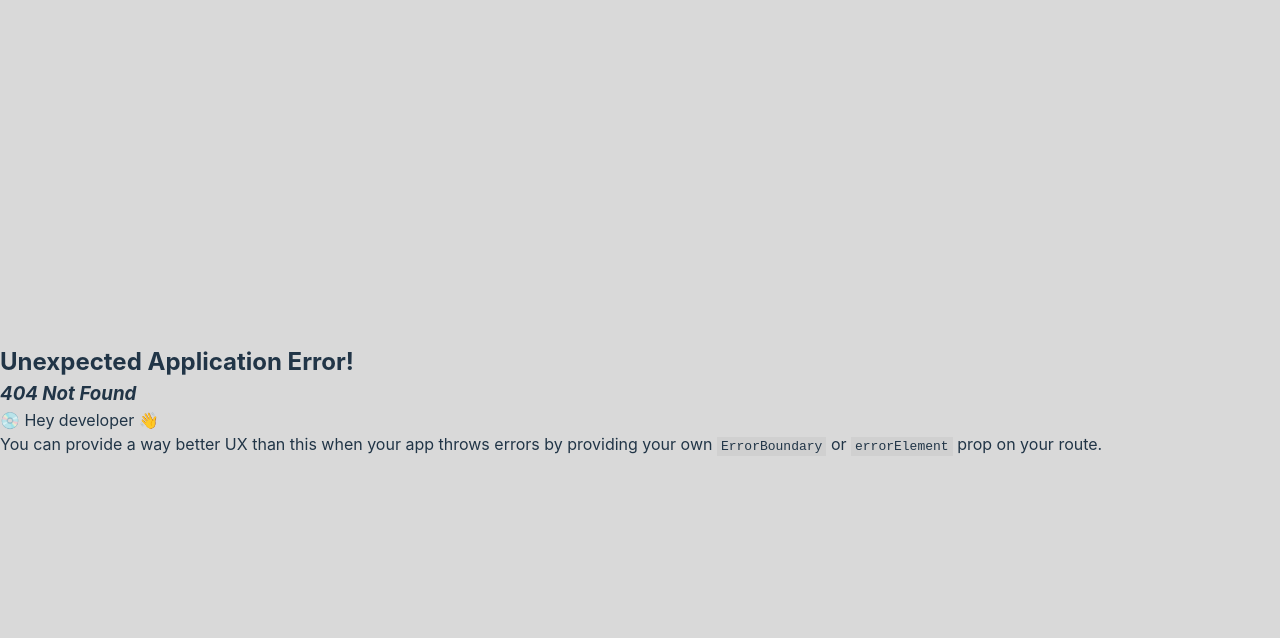
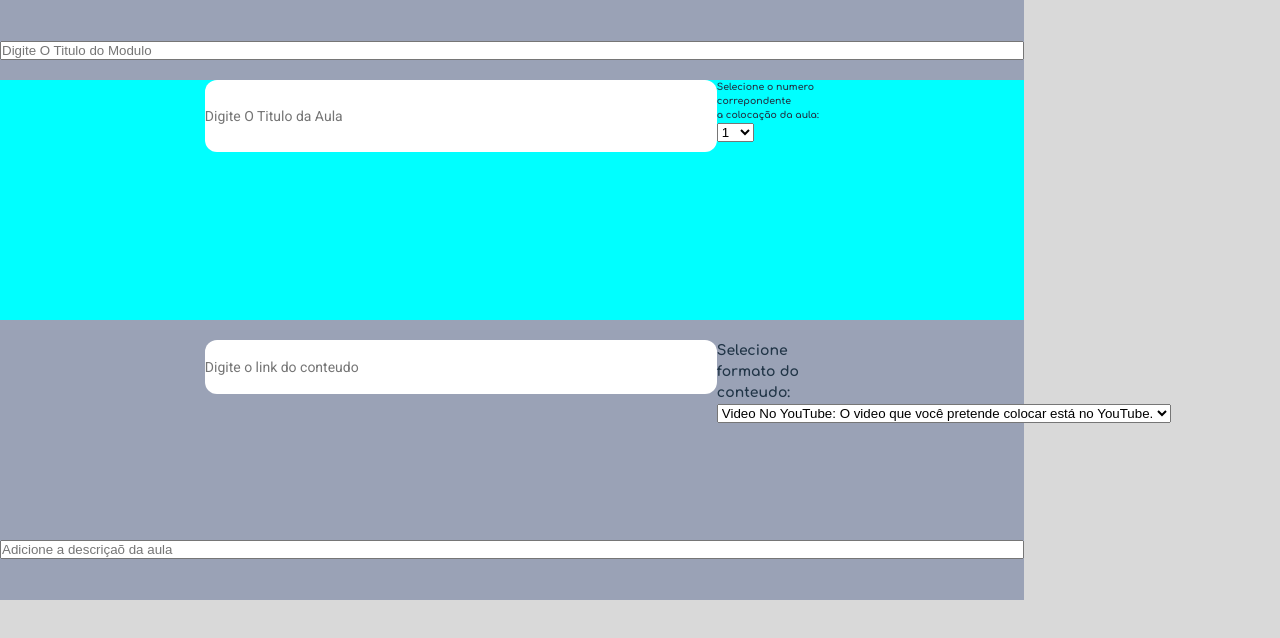
Before and after one commit to AlisonMartinss/Path-Directory---Front, a React (Vite) app in the folder PathDirectory/: page /loby/path in a window 1280 px wide. Before the commit this address had no page. Shown: the top 638 px of the page. Built offline with nearby package versions, Linux system fonts and the light colour scheme.

Commit message:
Trabalhando no form de criação do curso

```diff
--- a/PathDirectory/src/App.jsx
+++ b/PathDirectory/src/App.jsx
@@ -4,6 +4,7 @@ import Login from '../src/Pages/Login/Login'
 import Loby from '../src/Pages/Loby/Loby'
 import StarButton from './Pages/FunçõesGlobais/favorito/favorito'
 import Curso from './Pages/curso/curso'
+import Path from '../src/Pages/Path/Path'
 
 
 /* ROTAAS */
@@ -21,6 +22,7 @@ createBrowserRouter(createRoutesFromElements(
   <Route path="/loby" element={<Loby/>}/>
   <Route path="/star" element={<StarButton/>}/>
   <Route path="/loby/curso" element={<Curso/>}/>
+  <Route path="/loby/path" element={<Path/>}/>
 
 </Route>
 ))
--- a/PathDirectory/src/Pages/Curso/curso.css
+++ b/PathDirectory/src/Pages/Curso/curso.css
@@ -48,10 +48,6 @@ main{
 
     flex-grow: 1;
     overflow-y: auto;
-
-
-
-
 }
 
 .lateral_conteudo{
--- a/PathDirectory/src/Pages/Loby/Loby.css
+++ b/PathDirectory/src/Pages/Loby/Loby.css
@@ -11,42 +11,61 @@
 
 
     width: 100vw;
-    height: 99vh;
+    height: 100vh;
     overflow-x: hidden;
     overflow-y: hidden;
 
 }
 
-.cabecalho_o{
+.header_loby{
     display: flex;
     justify-content: center;
-    align-items: center;
+    flex-direction: column;
+    align-items: flex-start;
+    justify-content: center;
 
-   position: relative;
+    background-color: #ff5100;
 
-    margin-top: 0.5%;
+    width: 100%;
+    height: 8%;
 
-    height: 6.5%;
-    width: 25%;
+
+
 }
 
-.searchButton{
+.cabecalho_home_jr{
+    width: 100%;
+    height: 50%;
 
-    position: absolute;
-    left: 102%;
-    top: 10%;
-    border-radius: 50%;
 
+}
+
+.cabecalho_o{
+    position: relative;
 
 
     display: flex;
     justify-content: center;
     align-items: center;
+    gap: 10px;
 
-    background-color: #8791AB;
-    width: 50px;
-    height: 50px;
+
+
+    margin-top: 0.5%;
+
+    height: 6.5%;
+    width: 35%;
 }
+
+
+main{
+    width:100%;
+    height: 85%;
+}
+
+
+
+
 
 .searchButton_jr{
     background: none;
@@ -66,13 +85,14 @@
 .searchArea{
 
 background-color: rgb(177, 177, 177);
-width: 100%;
+width: 70%;
 height: 100%;
 
 padding-left: 1%;
 
-border-radius: 12px;
+border-radius: 20px;
 border: none;
+outline: none;
 
 font-family: "Roboto", system-ui;
 font-weight: 400;
@@ -80,14 +100,10 @@ font-style: normal;
 
 
 font-size: 15px;
+
 }
 
 
-
-main{
-    width: 100%;
-    height: 100%;
-}
 
 .listagem{
 
@@ -95,7 +111,7 @@ main{
     width:50% ;
     height: 65%;
 
-    padding-left: 7%;
+    padding-left: 5%;
     padding-top: 5%;
 
     display: flex;
@@ -154,15 +170,14 @@ main{
 
 .perfil{
 
-    display: flex;
-    justify-content: center;
-    flex-direction: column;
+display: flex;
+justify-content: center;
+flex-direction: column;
 
-    width: 28%;
-    height: 60%;
+width: 28%;
+height: 60%;
 
-    margin-left: 65%;
-    margin-top: -30%;
+margin-left:18% ;
 
 
 }
--- a/PathDirectory/src/Pages/Loby/Loby.jsx
+++ b/PathDirectory/src/Pages/Loby/Loby.jsx
@@ -8,15 +8,7 @@ import '../../../public/Midias/lupa.png'
 function Loby () {
     return(
     <div className="all">
-        <header className="cabecalho_home"><Home2/></header>
-
-        <form className="cabecalho_o">
-            <input className="searchArea" type="text" placeholder="funciona?" id="pesquisa"/>
-            <div className="searchButton">
-                <button className="searchButton_jr"  type="submit"><img className="icone_lupa" src="../../../public/Midias/lupa.png" alt="" /></button>
-            </div>
-        </form>
-
+        <header className="header_loby"><Home2/></header>
 
         <main className="main">
 
--- a/PathDirectory/src/Pages/Login/Login.css
+++ b/PathDirectory/src/Pages/Login/Login.css
@@ -1,22 +1,57 @@
 @import url('https://fonts.googleapis.com/css2?family=Comfortaa:wght@300..700&family=Roboto:ital,wght@0,100;0,300;0,400;0,500;0,700;0,900;1,100;1,300;1,400;1,500;1,700;1,900&family=Urbanist:ital,wght@0,100..900;1,100..900&display=swap');
 
-*{
+
+.allLogin{
+    width: 100vw;
+    height: 100vh;
+
+    display: flex;
     margin: 0;
     padding: 0;
+    overflow-x: hidden;
+    overflow-y: hidden;
+
+    flex-direction: column;
+    justify-content: center;
+    align-items: center;
+    align-content: center;
+
+}
+
+.headerLogin{
+    width: 100%;
+    height: 8%;
+
+    display: flex;
+    justify-content: center;
+    align-items: center;
+    align-content: center;
+}
+
+.mainLogin{
+    display: flex;
+    justify-content: center;
+    align-items: center;
+    align-content: center;
+
+
+    background-color: #032885;
+    width: 100%;
+    height:100%;
+
 
 }
 
 .form{
 
-    width: 50%;
+    width: 60%;
+    height: 60%;
+
 
     display: flex;
-    flex-direction: column;
     justify-content: center;
-
-    position: absolute;
-    left: 43%;
-    top: 20%;
+    align-items: center;
+    align-content: center;
 
 }
 
@@ -24,16 +59,14 @@
     display: flex;
     flex-direction: column;
     justify-content: center;
+    align-items: center;
 
-    background-color: #8791AB;
+    background-color: #0ac335;
 
     width: 28%;
+    height: 100%;
 
-    gap: 40px;
-    padding-top: 10%;
-    padding-left: 2.4%;
-    padding-right: 3%;
-    padding-bottom: 11%;
+    gap: 20px;
 
     border-radius: 39px
 
@@ -43,8 +76,9 @@
     display: flex;
     flex-direction: column;
     justify-content: center;
+    align-items: center;
 
-    width: 5%;
+    width: 70%;
 
     gap: 5px;
 }
@@ -53,7 +87,7 @@
 
     background-color: #D9D9D9;
 
-    width: 265px;
+    width: 115%;
     height: 50px;
 
     border-radius: 12px;
@@ -70,10 +104,6 @@
 }
 
 .inside_entrar{
-    padding-top: 7%;
-    padding-bottom: 7%;
-    padding-left: 21%;
-    padding-right: 21%;
 
     border-radius: 10px;
     border: none;
@@ -90,10 +120,6 @@
 
 }
 
-.entrar_b{
-
-    margin-left: 25%;
-}
 
 .esqueceu{
 
@@ -104,8 +130,6 @@
 
     color: #ffffff;
 
-    padding-left: 25%;
-
     font-size: 14px;
 
 
--- a/PathDirectory/src/Pages/Login/Login.jsx
+++ b/PathDirectory/src/Pages/Login/Login.jsx
@@ -4,9 +4,9 @@ import '../FunçõesGlobais/Botão/Botao.css'
 
 function Login () {
     return(
-<div >
-    <header><Home2 n2={"Home"} L2={"http://localhost:5173"} n3={"Central De Ajuda"}/></header>
-    <main>
+<div className='allLogin'>
+    <header className="headerLogin"><Home2 n2={"Home"} L2={"http://localhost:5173"} n3={"Central De Ajuda"}/></header>
+    <main className="mainLogin">
         <div className="form">
             <form className="form_form"  action="">
                 <div className="form_neto">
--- /dev/null
+++ b/PathDirectory/src/Pages/Path/Path.css
@@ -0,0 +1,87 @@
+@import url('https://fonts.googleapis.com/css2?family=Comfortaa:wght@300..700&family=Roboto:ital,wght@0,100;0,300;0,400;0,500;0,700;0,900;1,100;1,300;1,400;1,500;1,700;1,900&family=Urbanist:ital,wght@0,100..900;1,100..900&display=swap');
+
+
+.all_Path{
+    width: 100vw;
+    height: 100vh;
+
+}
+
+.formulario{
+    display: flex;
+    flex-direction: column;
+    justify-content: center;
+
+
+
+    background-color: #8791abc2;
+
+    width: 80%;
+    height: 75%;
+}
+
+.formulario_jr{
+    display: flex;
+    flex-direction: column;
+    justify-content: center;
+
+    gap: 20px;
+    width: 100%;
+    height: 100%;
+
+}
+
+.formulario_aula_titulo{
+    display: flex;
+    justify-content: center;
+
+    background-color: aqua;
+
+    height: 40%;
+    width: 100%;
+}
+
+.formulario_link{
+    display: flex;
+    justify-content: center;
+
+    height: 30%;
+
+}
+
+.label_Path{
+    width: 10%;
+    height: 4%;
+
+    font-size: 5px;
+}
+
+.formulario_link{
+    display: flex;
+    justify-content: center;
+
+}
+
+.label_Path{
+
+    font-family: "Comfortaa", sans-serif;
+    font-optical-sizing: none;
+    font-weight: 800;
+    font-style: normal;
+
+    font-size: 14px;
+
+}
+
+.input_titulo{
+    font-family: "Roboto", system-ui;
+    font-weight: 400;
+    font-style: normal;
+    font-size: 14px;
+
+    border-radius: 12px;
+    border: none;
+
+    width: 50%;
+    height: 30%;
+}
--- /dev/null
+++ b/PathDirectory/src/Pages/Path/Path.jsx
@@ -0,0 +1,85 @@
+import '../Path/Path.css'
+
+function Path () {
+return (
+<main className="all_Path">
+    <div className='formulario'>
+        <form className='formulario_jr' action="">
+          <input className="input_Path_titulo"  type="text" id="user" placeholder="Digite O Titulo do Modulo" required
+          maxlength="25" minlength="15"/>
+
+                <div className='formulario_aula_titulo'>
+                  <input className="input_titulo"  type="text" id="user" placeholder="Digite O Titulo da Aula" required
+                  maxlength="25" minlength="15"/>
+
+                  <div className='label_Path'>
+                  <label for="numero"><h6>Selecione o numero correpondente</h6><h6>a colocação da aula:</h6></label>
+                    <select id="numero">
+                        <option value="10">1</option>
+                        <option value="20">2</option>
+                        <option value="30">3</option>
+                        <option value="40">4</option>
+                        <option value="50">5</option>
+
+                        <option value="10">6</option>
+                        <option value="20">7</option>
+                        <option value="30">8</option>
+                        <option value="40">9</option>
+                        <option value="50">10</option>
+
+                        <option value="10">11</option>
+                        <option value="20">12</option>
+                        <option value="30">13</option>
+                        <option value="40">14</option>
+                        <option value="50">15</option>
+                    </select>
+                  </div>
+
+                </div>
+
+                <div className='formulario_link'>
+                    <input className="input_Path_link input_titulo"  type="text" id="user" placeholder="Digite o link do conteudo" required
+                    maxlength="25" minlength="15"/>
+
+                <div className='label_Path'>
+
+                <label className='label_Path' for="numero">Selecione formato do conteudo:</label>
+                    <select id="numero">
+                        <option value="1">
+                        <div>
+                            <h5> Video No YouTube:</h5>
+                            <h6> O video que você pretende colocar está no YouTube.</h6>
+                        </div>
+                        </option>
+
+
+                        <option value="2">
+
+                        <div>
+                            <h5> Outro:</h5>
+                            <h6> O conteudo que você pretende colocar não está no YouTube.</h6>
+                        </div>
+
+                        </option>
+
+                    </select>
+                </div>
+
+
+
+                </div>
+
+
+                <input className="input_Path_desc"  type="text" id="user" placeholder="Adicione a descriçaõ da aula" required
+                maxlength="25" minlength="15"/>
+        </form>
+    </div>
+</main>
+
+
+
+
+)
+}
+
+export default Path;
```
